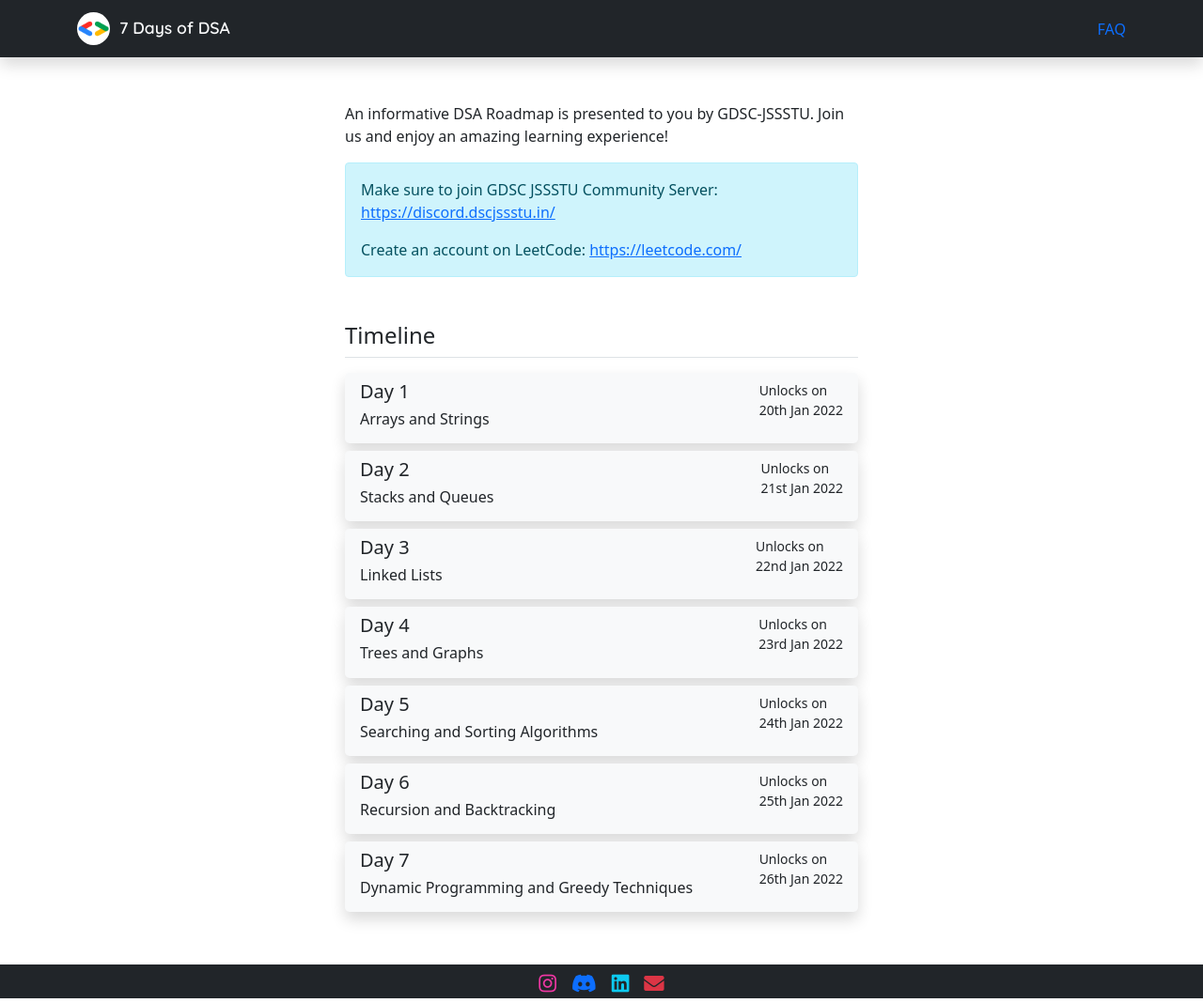
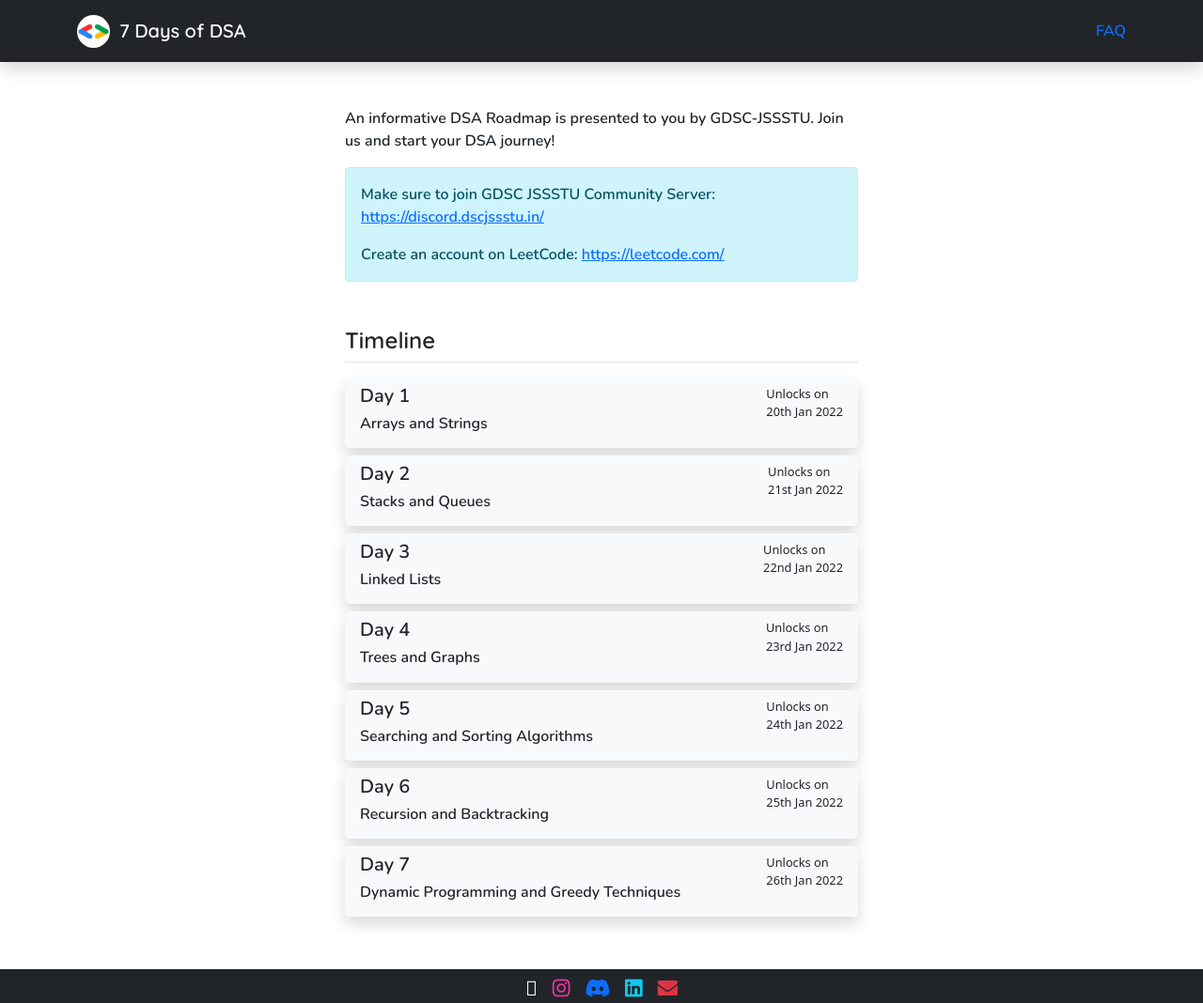
Before and after one commit to gdsc-jssstu/7-days-of-dsa, a React (Create React App) app: page / in a window 1280 px wide. Shown: the whole page at 94% size. Built offline with nearby package versions, Linux system fonts and the light colour scheme.

Commit message:
added custom font

```diff
--- a/src/components/Days/Header.jsx
+++ b/src/components/Days/Header.jsx
@@ -3,7 +3,7 @@
 
 function Header({ day, date, topic }) {
   return (
-    <div className="border-bottom pb-1">
+    <div className="border-bottom pb-1 text-quicksand-medium">
       <h4 className="text-danger">
         {day}, {topic}
       </h4>
--- a/src/components/Days/Problems.jsx
+++ b/src/components/Days/Problems.jsx
@@ -3,10 +3,14 @@
 function Problems({ problems = [] }) {
   return (
     <div className="my-5">
-      <h5 className="mb-2">Problems</h5>
+      <h5 className="mb-2 text-quicksand-medium">Problems</h5>
       <ul className="list-group">
         {problems.map((problem, index) => (
-          <a key={problem.link} className="list-group-item" href={problem.link}>
+          <a
+            key={problem.link}
+            className="list-group-item text-nunito-regular"
+            href={problem.link}
+          >
             <span>{index + 1}.</span> {problem.name}
           </a>
         ))}
--- a/src/components/Days/Resources.jsx
+++ b/src/components/Days/Resources.jsx
@@ -3,13 +3,13 @@
 function Resources({ resources }) {
   return (
     <div className="my-3">
-      <h5 className="mb-2">Resources</h5>
+      <h5 className="mb-2 text-quicksand-medium">Resources</h5>
 
       <div className="px-2">
         {/* Blogs References */}
         {resources["Blogs"]?.length !== 0 && (
           <div className="my-2">
-            <h6>Blogs</h6>
+            <h6 className="text-nunito-regular">Blogs</h6>
             <ul>
               {resources["Blogs"]?.map((item) => (
                 <li key={item.link}>
@@ -22,7 +22,7 @@
         {/* Youtube References */}
         {resources["YouTube"]?.length !== 0 && (
           <div className="my-2">
-            <h6>YouTube</h6>
+            <h6 className="text-nunito-regular">YouTube</h6>
             <div className="row">
               {resources["YouTube"]?.map((item) => (
                 <div className="col-md-5 m-2" key={item.link}>
--- a/src/components/FAQ/index.js
+++ b/src/components/FAQ/index.js
@@ -11,7 +11,7 @@
           </h3>
           <div className="accordion" id="accordionExample">
             {faq.map((item, index) => (
-              <div class="accordion-item" key={item.question + index}>
+              <div className="accordion-item" key={item.question + index}>
                 <h2
                   className="accordion-header"
                   id={`accordion-heading-${index + 1}`}
--- a/src/components/Home/Header.jsx
+++ b/src/components/Home/Header.jsx
@@ -2,10 +2,10 @@
 
 function Header() {
   return (
-    <div>
+    <div className="text-nunito-regular">
       <p>
         An informative DSA Roadmap is presented to you by GDSC-JSSSTU. Join us
-        and enjoy an amazing learning experience!
+        and start your DSA journey!
       </p>
       <div className="alert alert-info">
         <div>
--- a/src/components/Home/Timeline.jsx
+++ b/src/components/Home/Timeline.jsx
@@ -6,7 +6,7 @@
 function Timeline() {
   return (
     <div className="mt-5">
-      <h4>Timeline</h4>
+      <h4 className="text-quicksand-medium">Timeline</h4>
       <div className="border-top pt-2">
         {list.map((item) =>
           moment().isAfter(item.date) ? (
@@ -20,7 +20,7 @@
 			 d-flex align-self-start justify-content-between shadow
 			  "
               >
-                <div>
+                <div className="text-nunito-regular">
                   <h5>{item.day}</h5>
                   <h6>{item.topic}</h6>
                 </div>
@@ -28,9 +28,9 @@
                   <p className="text-primary mb-0">
                     {item.problems.length} Problems
                   </p>
-                  <small className="text-secondary">
+                  <p style={{ fontSize: "0.8rem" }} className="text-secondary">
                     {moment(item.date).format("Do MMM YYYY")}
-                  </small>
+                  </p>
                 </div>
               </div>
             </Link>
@@ -40,13 +40,13 @@
               className="my-2 bg-light rounded-3 py-2 px-3 shadow"
             >
               <div className="d-flex align-self-end justify-content-between">
-                <div>
+                <div className="text-nunito-regular">
                   <h5>{item.day}</h5>
                   <h6>{item.topic}</h6>
                 </div>
-                <small>
+                <p style={{ fontSize: "0.8rem" }}>
                   Unlocks on <br /> {moment(item.date).format("Do MMM YYYY")}
-                </small>
+                </p>
               </div>
             </div>
           )
--- a/src/containers/Navbar.jsx
+++ b/src/containers/Navbar.jsx
@@ -9,7 +9,7 @@
         <div className="navbar-brand">
           <Link
             to="/"
-            className="text-decoration-none text-light text-quicksand-medium"
+            className="text-decoration-none text-light text-quicksand-medium d-flex align-items-center"
           >
             <img
               src={logo}
@@ -17,11 +17,11 @@
               className="img-fluid rounded-circle"
               style={{ width: 35, marginRight: 10 }}
             />
-            <small>7 Days of DSA</small>
+            <h5 className="mt-2">7 Days of DSA</h5>
           </Link>
         </div>
         <div className="ml-auto d-flex align-items-center">
-          <Link to="/faq" className="text-decoration-none">
+          <Link to="/faq" className="text-decoration-none text-nunito-regular">
             FAQ
           </Link>
         </div>
--- a/src/containers/NotFound.jsx
+++ b/src/containers/NotFound.jsx
@@ -3,7 +3,7 @@
 
 function NotFound({ msg }) {
   return (
-    <div className="container my-5">
+    <div className="container my-5 text-quicksand-medium">
       <div class="col-md-5 mx-2 mx-md-auto card p-2">
         <div class="card-body text-center">
           <img
--- a/src/data/social_media_links.js
+++ b/src/data/social_media_links.js
@@ -1,4 +1,10 @@
 const social_media_links = [
+  {
+    name: "Website",
+    "fontawesome-icon": "fal fa-globe fa-lg",
+    color: "text-light",
+    href: "https://dscjssstu.in/",
+  },
   {
     name: "Instagram",
     "fontawesome-icon": "fab fa-instagram fa-lg",
```
